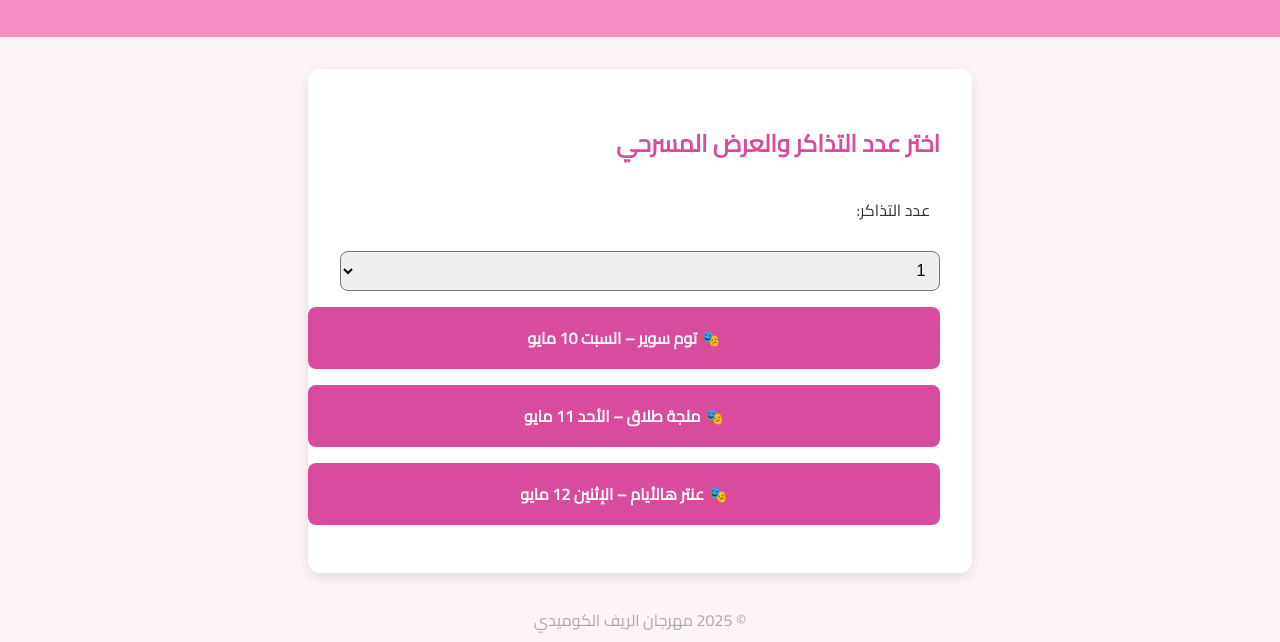
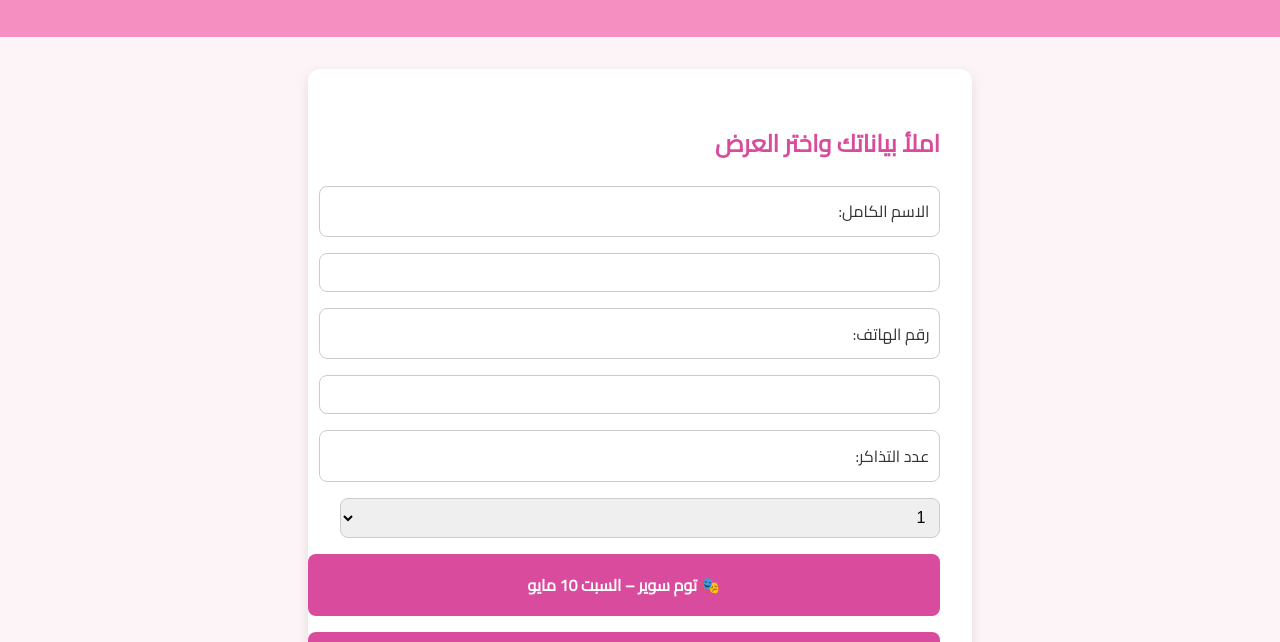
Before and after one commit to 3llawio/alreef-tickets, a plain HTML site: page index.html in a window 1280 px wide. Shown: the part 160-802 px from the top of the page. Drawn offline with Linux system fonts and the light colour scheme.

Commit message:
Update index.html

```diff
--- a/index.html
+++ b/index.html
@@ -1,4 +1,3 @@
-
 <!DOCTYPE html>
 <html lang="ar" dir="rtl">
 <head>
@@ -31,13 +30,14 @@
     h2 {
       color: #d94c9d;
     }
-    label, select {
+    label, select, input {
       display: block;
       width: 100%;
       margin-top: 1em;
       padding: 0.6em;
       font-size: 1em;
       border-radius: 8px;
+      border: 1px solid #ccc;
     }
     .button {
       display: block;
@@ -62,20 +62,33 @@
   </style>
   <script>
     function updateLinks() {
+      const name = document.getElementById("fullName").value || "اسم غير مُدخل";
+      const phone = document.getElementById("phoneNumber").value || "رقم غير مُدخل";
       const count = document.getElementById("ticketCount").value;
-      document.getElementById("link1").href = `https://wa.me/97336422888?text=أرغب+في+حجز+${count}+تذكرة+لعرض+توم+سوير+يوم+السبت+10+مايو+2025`;
-      document.getElementById("link2").href = `https://wa.me/97336422888?text=أرغب+في+حجز+${count}+تذكرة+لعرض+ملجة+طلاق+يوم+الأحد+11+مايو+2025`;
-      document.getElementById("link3").href = `https://wa.me/97336422888?text=أرغب+في+حجز+${count}+تذكرة+لعرض+عنتر+هالأيام+يوم+الإثنين+12+مايو+2025`;
+
+      const msg1 = `https://wa.me/97336422888?text=الاسم:+${encodeURIComponent(name)}+%0Aرقم+الهاتف:+${encodeURIComponent(phone)}+%0Aأرغب+في+حجز+${count}+تذكرة+لعرض+توم+سوير+يوم+السبت+10+مايو+2025`;
+      const msg2 = `https://wa.me/97336422888?text=الاسم:+${encodeURIComponent(name)}+%0Aرقم+الهاتف:+${encodeURIComponent(phone)}+%0Aأرغب+في+حجز+${count}+تذكرة+لعرض+ملجة+طلاق+يوم+الأحد+11+مايو+2025`;
+      const msg3 = `https://wa.me/97336422888?text=الاسم:+${encodeURIComponent(name)}+%0Aرقم+الهاتف:+${encodeURIComponent(phone)}+%0Aأرغب+في+حجز+${count}+تذكرة+لعرض+عنتر+هالأيام+يوم+الإثنين+12+مايو+2025`;
+
+      document.getElementById("link1").href = msg1;
+      document.getElementById("link2").href = msg2;
+      document.getElementById("link3").href = msg3;
     }
   </script>
 </head>
-<body onload="updateLinks()">
+<body>
   <header>
     <h1>حجز تذاكر مهرجان الريف الكوميدي العاشر</h1>
     <p>9 - 13 مايو 2025 | الصالة الثقافية</p>
   </header>
   <section>
-    <h2>اختر عدد التذاكر والعرض المسرحي</h2>
+    <h2>املأ بياناتك واختر العرض</h2>
+
+    <label for="fullName">الاسم الكامل:</label>
+    <input type="text" id="fullName" oninput="updateLinks()" required>
+
+    <label for="phoneNumber">رقم الهاتف:</label>
+    <input type="tel" id="phoneNumber" oninput="updateLinks()" required>
 
     <label for="ticketCount">عدد التذاكر:</label>
     <select id="ticketCount" onchange="updateLinks()">
```
